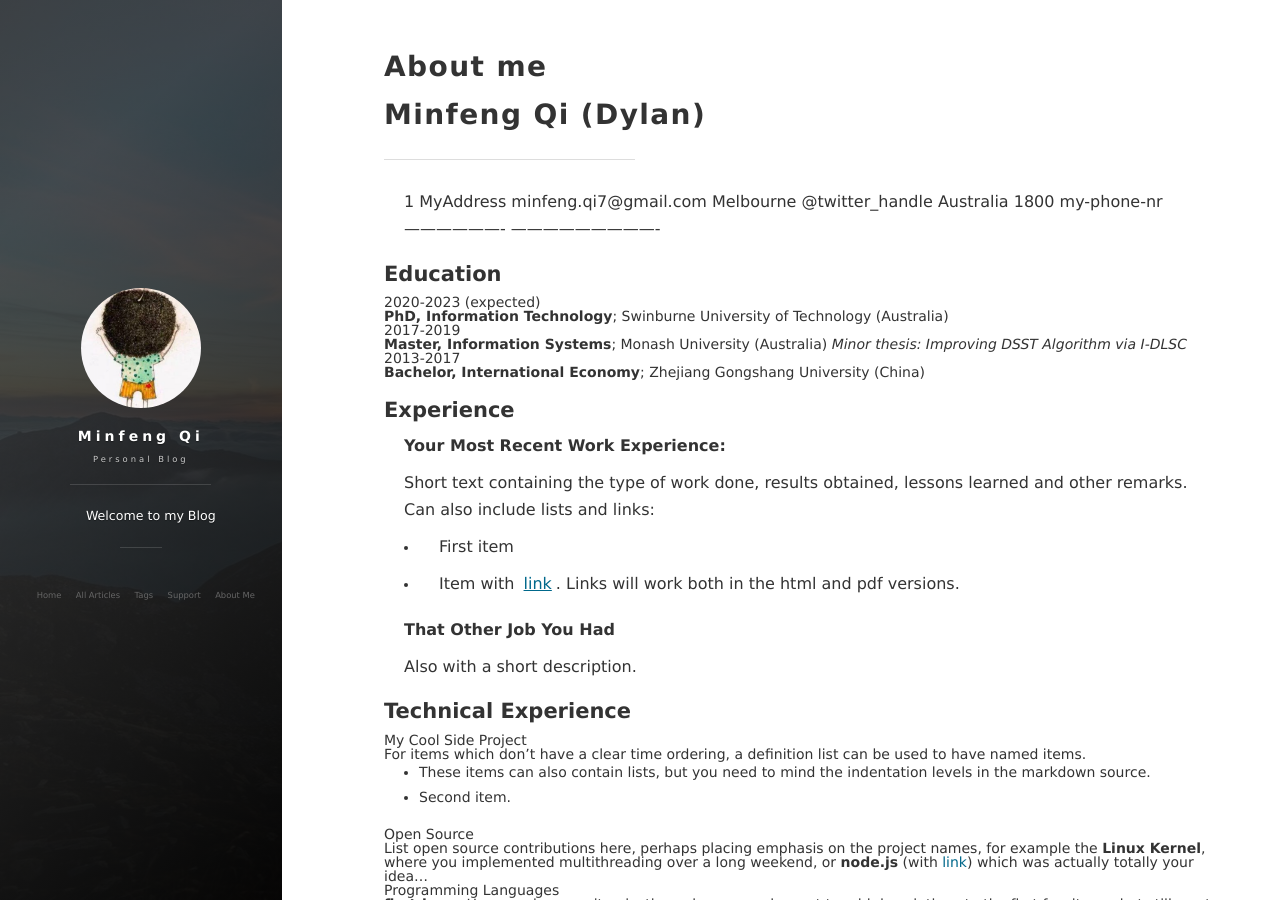
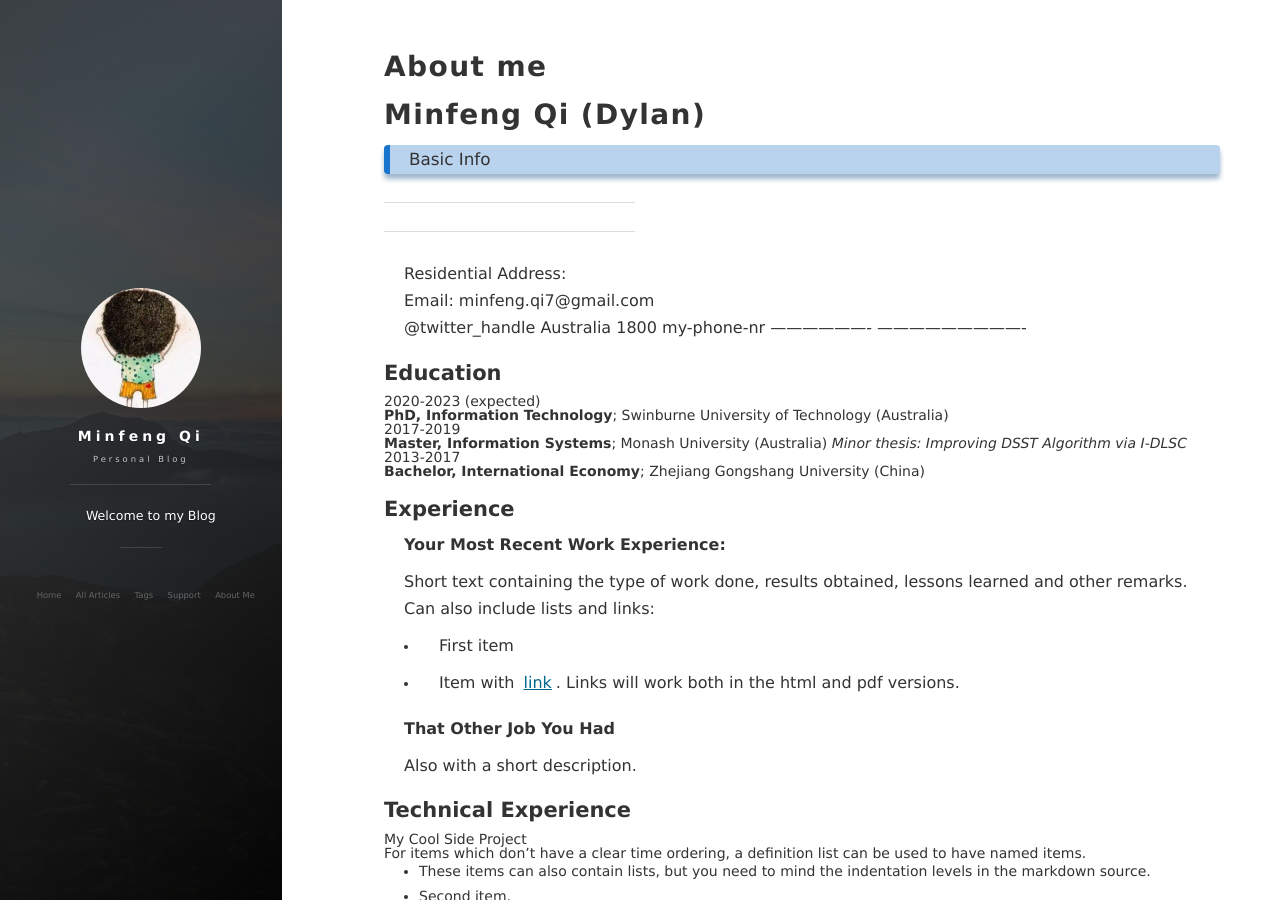
Before and after one commit to Minfeng-Qi/Minfeng-Qi.github.io, a Jekyll site: the page built from about.md, in a window 1280 px wide and 900 px high. Built offline with Jekyll 4.4.1, drawn with Linux system fonts in a browser that asks for light colours; nearby versions of some CDN libraries; comment, search, counter and statistics services are not loaded.

Commit message:
Update about.md

```diff
--- a/about.md
+++ b/about.md
@@ -7,9 +7,12 @@ published: true
 Minfeng Qi (Dylan)
 ============
 
+<h3>Basic Info</h3>
+---------
+
 -------------------     ----------------------------
-1 MyAddress                        minfeng.qi7@gmail.com
-Melbourne                          @twitter_handle
+Residential Address: <br>                        Email: minfeng.qi7@gmail.com <br>
+                          @twitter_handle
 Australia                           1800 my-phone-nr
 -------------------     ----------------------------
 
```
